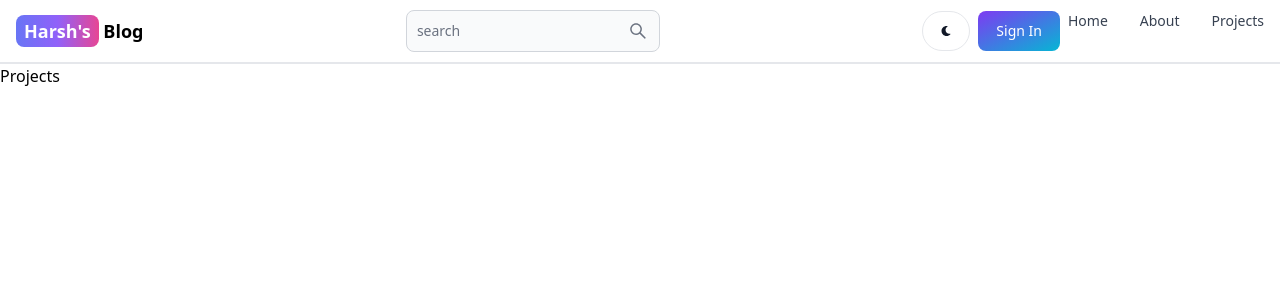
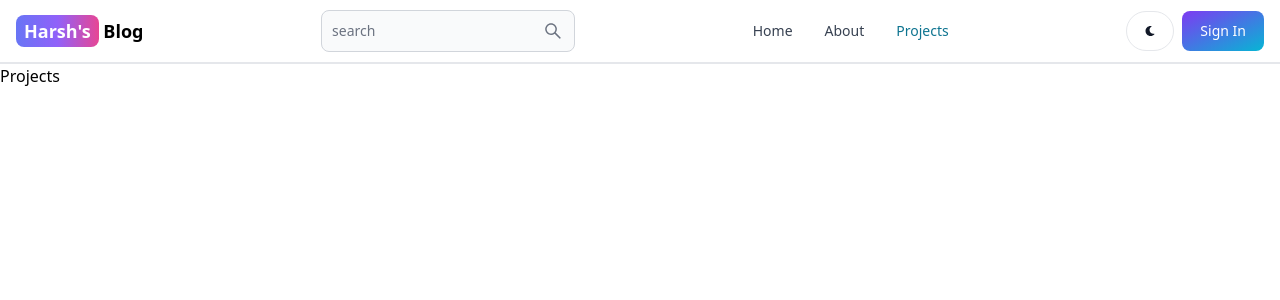
Before and after one commit to Harsh71019/mern-blog, a React app in the folder client/: page /projects in a window 1280 px wide. Shown: the top 300 px of the page. Built offline with nearby package versions, Linux system fonts and the light colour scheme; the HTML template or start-up script is replaced by a standard one.

Commit message:
add header sections

```diff
--- a/client/src/components/Header.jsx
+++ b/client/src/components/Header.jsx
@@ -1,9 +1,10 @@
 import { Button, Navbar, TextInput } from 'flowbite-react';
-import { Link } from 'react-router-dom';
+import { Link, useLocation } from 'react-router-dom';
 import { AiOutlineSearch } from 'react-icons/ai';
 import { FaMoon } from 'react-icons/fa';
 
 const Header = () => {
+  const path = useLocation().pathname;
   return (
     <Navbar className='border-b-2'>
       <Link
@@ -26,25 +27,26 @@
       <Button className='w-12 h-10 lg:hidden' color='gray' pill>
         <AiOutlineSearch />
       </Button>
-      <div className='flex gap-2 md:order:2'>
+      <div className='flex gap-2 md:order-2'>
         <Button className='w-12 h-10 sm:inline hidden' color='gray' pill>
           <FaMoon />
         </Button>
         <Link to='/signin'>
           <Button gradientDuoTone='purpleToBlue'>Sign In</Button>
         </Link>
+        <Navbar.Toggle />
+      </div>
       <Navbar.Collapse>
-          <Navbar.Link>
+        <Navbar.Link active={path === '/'} as={'div'}>
           <Link to='/'>Home</Link>
         </Navbar.Link>
-          <Navbar.Link>
+        <Navbar.Link active={path === '/about'} as={'div'}>
           <Link to='/about'>About</Link>
         </Navbar.Link>
-          <Navbar.Link>
+        <Navbar.Link active={path === '/projects'} as={'div'}>
           <Link to='/projects'>Projects</Link>
         </Navbar.Link>
       </Navbar.Collapse>
-      </div>
     </Navbar>
   );
 };
```
Lines whose indentation alone changed are shown as unchanged.
